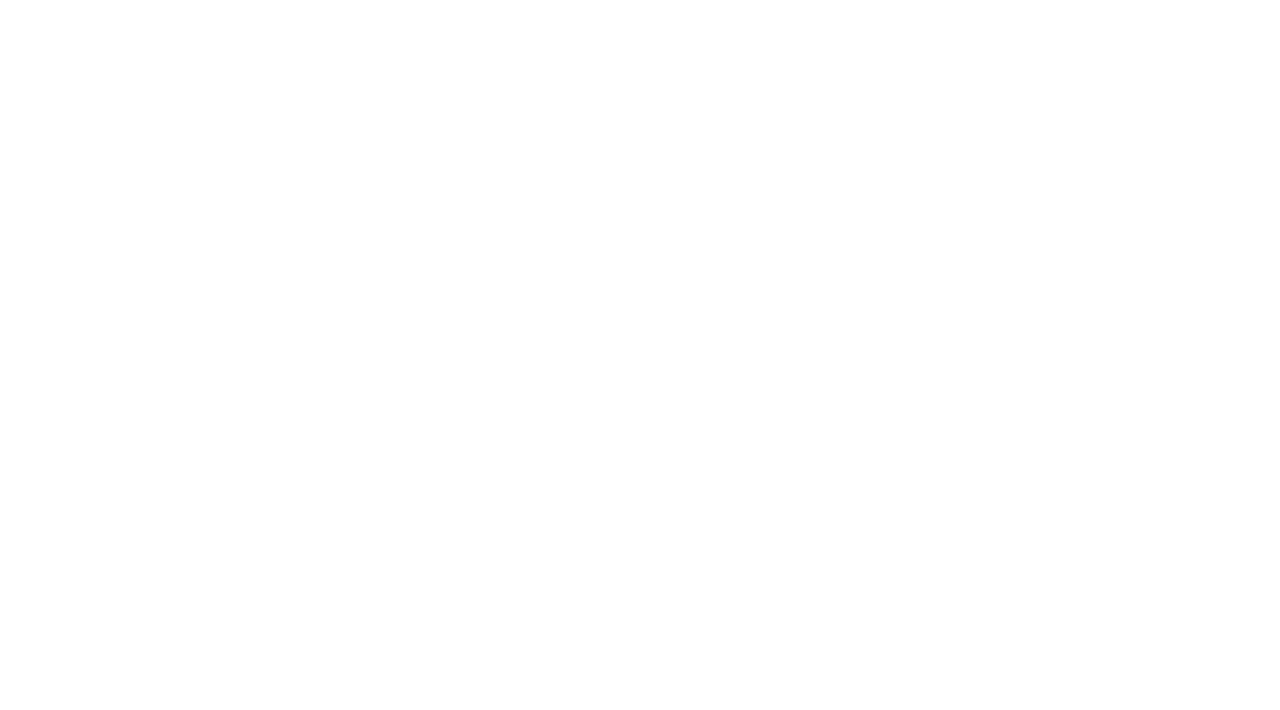
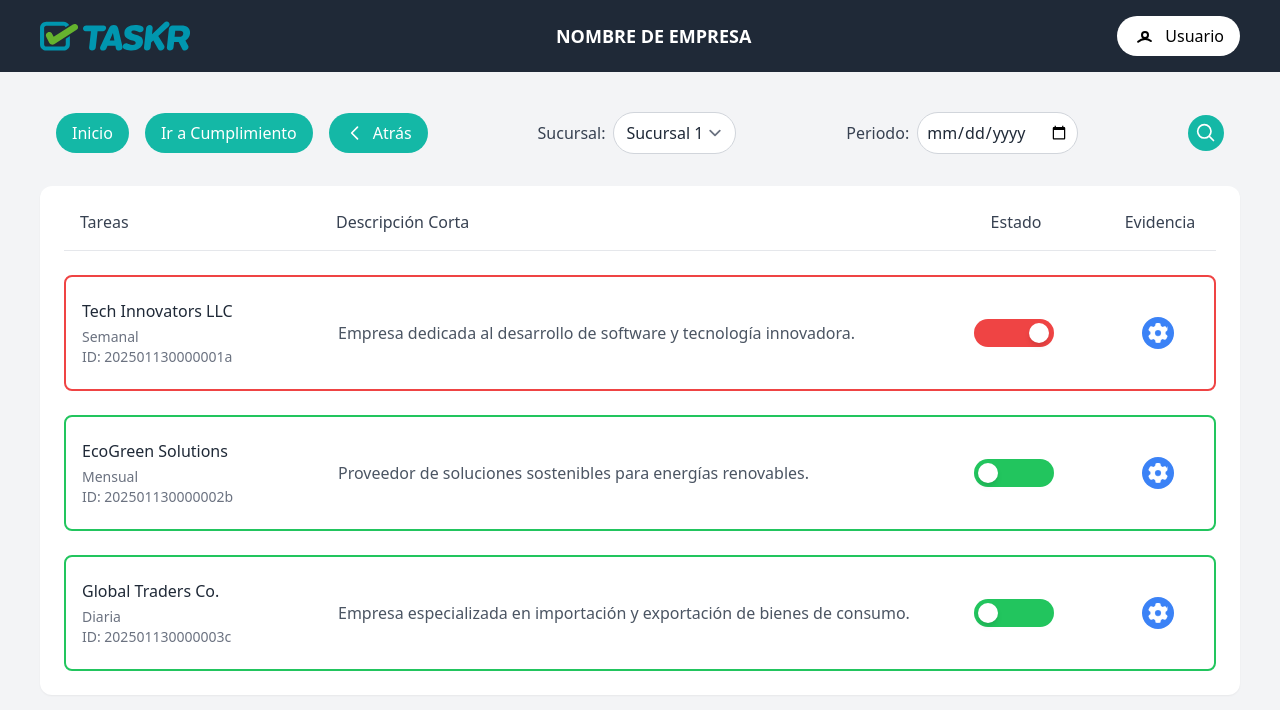
Before and after one commit to dev-taskr/front-admin, a Vue app: page /tasks in a window 1280 px wide. Before the commit this address had no page. Shown: the top 710 px of the page. Built offline with nearby package versions, Linux system fonts and the light colour scheme.

Commit message:
change pages

```diff
--- a/src/components/layouts/GridComponent.vue
+++ b/src/components/layouts/GridComponent.vue
@@ -1,6 +1,6 @@
 <template>
     <div
-      class="grid gap-4 p-6 justify-center"
+      class="grid gap-4 p-4 justify-center"
       :class="{
         'grid-cols-4': layout === 'left', // Cuatro columnas para la izquierda
         'grid-cols-2': layout === 'right', // Dos columnas para la derecha
@@ -10,7 +10,7 @@
         v-for="(buttonsGrid, index) in limitedButtonsGrids"
         :key="index"
         @click="navigateTo(buttonsGrid.route)"
-        class="flex flex-col items-center justify-center p-6 bg-gray-100 rounded-lg shadow hover:shadow-md transition cursor-pointer w-full max-w-[200px] bg-white dark:bg-gray-800"
+        class="flex flex-col items-center justify-center p-4 bg-gray-100 rounded-lg shadow hover:shadow-md transition cursor-pointer w-full max-w-[200px] bg-white dark:bg-gray-800"
       >
         <!-- Contenedor del ícono más grande -->
         <div class="w-20 h-20 flex items-center justify-center bg-teal-100 rounded-full">
--- a/src/components/layouts/Layout.vue
+++ b/src/components/layouts/Layout.vue
@@ -1,8 +1,8 @@
 <template>
     <div class="min-h-screen bg-gray-100 text-gray-800 dark:bg-gray-900 dark:text-gray-100">
       <Navbar />
-      <main class="p-6">
-        <div class="max-w-[1200px] mx-auto">
+      <main><!--  class="p-6" -->
+        <div class="max-w-[1200px] mx-auto mt-6">
           <slot />
         </div>
       </main>
--- a/src/components/utils/Filters.vue
+++ b/src/components/utils/Filters.vue
@@ -1,5 +1,5 @@
 <template>
-    <div :class="theme" class="flex items-center justify-between p-4">
+    <div :class="theme" class="flex items-center justify-between p-4 mb-4">
       <!-- Botones -->
       <div class="flex gap-4">
         <button class="px-4 py-2 bg-teal-500 text-white rounded-full hover:bg-teal-600 dark:bg-teal-700 dark:hover:bg-teal-800">
--- a/src/router/route.js
+++ b/src/router/route.js
@@ -2,6 +2,7 @@ import { createRouter, createWebHistory } from 'vue-router';
 import Login from '@/views/Login.vue';
 import Dashboard from '@/views/Dashboard.vue';
 import Empresas from '@/views/Empresas.vue';
+import Tasks from '@/views/Tasks.vue';
 
 const routes = [
   { path: '/', name: 'Login', component: Login },
@@ -15,6 +16,12 @@ const routes = [
     path: '/empresas',
     name: 'Empresas',
     component: Empresas,
+    /* meta: { requiresAuth: true }, */ // Marca esta ruta como protegida
+  },
+  {
+    path: '/tasks',
+    name: 'Tasks',
+    component: Tasks,
     /* meta: { requiresAuth: true }, */ // Marca esta ruta como protegida
   },
 ];
--- a/src/views/Dashboard.vue
+++ b/src/views/Dashboard.vue
@@ -30,7 +30,7 @@ const buttonsGridsLeft = ref([
 ]);
 
 const buttonsGridsRight = ref([
-  { name: 'Lista de Tareas', route: '/notifications', icon: '<svg xmlns="http://www.w3.org/2000/svg" class="h-8 w-8" viewBox="0 0 24 24" fill="none" stroke="currentColor" stroke-width="2" stroke-linecap="round" stroke-linejoin="round"><path d="M9 10h6"></path><path d="M9 14h6"></path><path d="M21 16v-2a4 4 0 00-3-3.87"></path><path d="M12 12a4 4 0 00-4 4v2"></path></svg>' },
+  { name: 'Lista de Tareas', route: '/tasks', icon: '<svg xmlns="http://www.w3.org/2000/svg" class="h-8 w-8" viewBox="0 0 24 24" fill="none" stroke="currentColor" stroke-width="2" stroke-linecap="round" stroke-linejoin="round"><path d="M9 10h6"></path><path d="M9 14h6"></path><path d="M21 16v-2a4 4 0 00-3-3.87"></path><path d="M12 12a4 4 0 00-4 4v2"></path></svg>' },
   { name: 'Cumplimientos', route: '/statistics', icon: '<svg xmlns="http://www.w3.org/2000/svg" class="h-8 w-8" viewBox="0 0 24 24" fill="none" stroke="currentColor" stroke-width="2" stroke-linecap="round" stroke-linejoin="round"><path d="M6 18v-6"></path><path d="M10 18V10"></path><path d="M14 18v-4"></path><path d="M18 18V8"></path></svg>' },
 ]);
 
--- a/src/views/Empresas.vue
+++ b/src/views/Empresas.vue
@@ -2,7 +2,7 @@
   <BaseLayout>
     <div class="min-h-screen bg-gray-100 dark:bg-gray-900">
       <Filters />
-      <div class="max-w-[1200px] mx-auto">
+      <div class=" mx-auto"><!-- max-w-[1200px] -->
         <div class="bg-white dark:bg-gray-800 rounded-xl p-6 shadow-sm">
           <div class="border-b pb-4 border-gray-200 dark:border-gray-700">
             <div class="flex items-center pl-4 pr-4">
--- a/src/views/Tasks.vue
+++ b/src/views/Tasks.vue
@@ -1,15 +1,16 @@
 <template>
     <BaseLayout>
       <div class="min-h-screen bg-gray-100 dark:bg-gray-900">
-        <div class="max-w-[1200px] mx-auto">
+        <Filters />
+        <div class=" mx-auto"><!-- max-w-[1200px] -->
           <div class="bg-white dark:bg-gray-800 rounded-xl p-6 shadow-sm">
             <div class="border-b pb-4 border-gray-200 dark:border-gray-700">
               <div class="flex items-center pl-4 pr-4">
                 <div class="w-64 shrink-0">
-                  <h2 class="font-medium text-gray-700 dark:text-gray-300">Nombre Empresa</h2>
+                  <h2 class="font-medium text-gray-700 dark:text-gray-300">Tareas</h2>
                 </div>
                 <div class="flex-1">
-                  <h2 class="font-medium text-gray-700 dark:text-gray-300">Razon Social</h2>
+                  <h2 class="font-medium text-gray-700 dark:text-gray-300">Descripción Corta</h2>
                 </div>
                 <div class="flex items-center gap-16">
                   <h2 class="font-medium text-gray-700 dark:text-gray-300 w-20 text-center">Estado</h2>
@@ -25,7 +26,7 @@
                 :clickable="true"
                 baseRoute="/empresas"
                 :icons="getIconsForRow(row)"
-                :typeSwitch="2"
+                :typeSwitch="3"
                 @update:status="updateRowStatus"
               />
             </div>
@@ -49,6 +50,7 @@
   import BaseLayout from "@/components/layouts/Layout.vue";
   import Table from "@/components/utils/Table.vue";
   import ModalDynamic from "@/components/utils/ModalDynamic.vue"; // Importar el modal dinámico
+  import Filters from "@/components/utils/Filters.vue";
 
   const rows = ref([
     {
@@ -122,7 +124,7 @@
           id: "state",
           name: "state",
           label: "Estado",
-          type: "Switch",
+          type: "SwitchThreePhase",
           value: "completed",
           options: ["completed", "neutro", "failed"], // Opciones para el switch
         },
```
